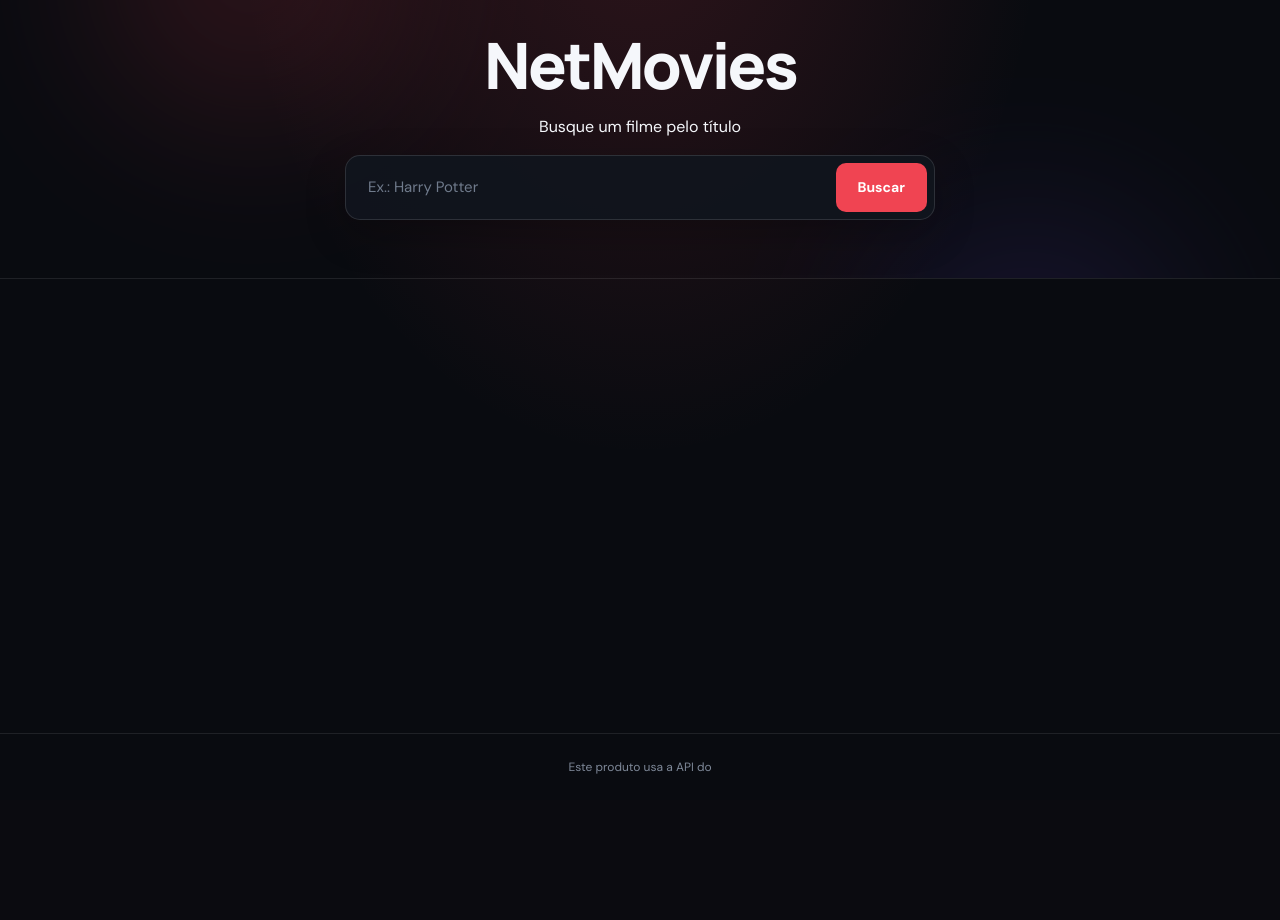
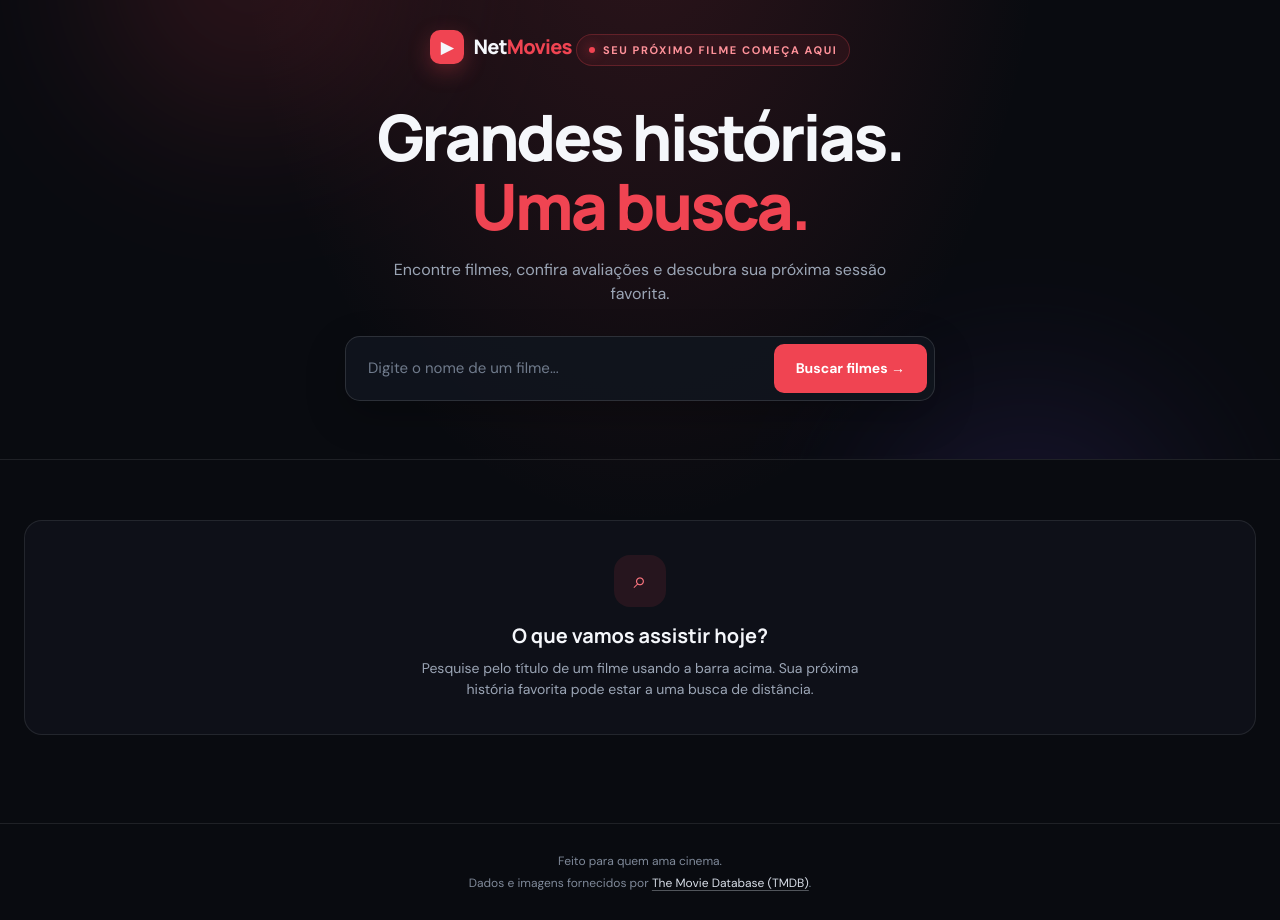
Before and after one commit to victorgasparotti/netmovies, a Flask app: page / in a window 1280 px wide. Before the commit the page ends 774 px from the top, so only its background shows below. Run offline with Flask 3, Linux system fonts and the light colour scheme.

Commit message:
Redesign do HTML e estrutura acessível do NetMovies

```diff
--- a/templates/index.html
+++ b/templates/index.html
@@ -1,52 +1,102 @@
 <!DOCTYPE html>
-<html lang="pt-br">
+<html lang="pt-BR">
 <head>
     <meta charset="UTF-8">
     <meta name="viewport" content="width=device-width, initial-scale=1.0">
-    <title>Catálogo de Filmes</title>
-    <link rel="stylesheet" href="/style.css">
+    <meta name="theme-color" content="#090b10">
+    <meta name="description" content="Encontre seus filmes favoritos no NetMovies. Pesquise títulos e descubra informações, avaliações e sinopses.">
+    <title>NetMovies — descubra seu próximo filme</title>
+    <link rel="preconnect" href="https://fonts.googleapis.com">
+    <link rel="preconnect" href="https://fonts.gstatic.com" crossorigin>
+    <link rel="stylesheet" href="{{ url_for('static', filename='style.css') }}">
 </head>
 <body>
     <header class="topo">
-        <h1>NetMovies</h1>
-        <p>Busque um filme pelo título</p>
+        <a class="marca" href="/" aria-label="NetMovies — página inicial">
+            <span class="marca-icone" aria-hidden="true">▶</span>
+            <span>Net<span>Movies</span></span>
+        </a>
 
-        <form method="post" class="busca">
-            <input type="text" name="titulo" placeholder="Ex.: Harry Potter" required>
-            <button type="submit">Buscar</button>
+        <p class="selo">Seu próximo filme começa aqui</p>
+        <h1>Grandes histórias.<br><span>Uma busca.</span></h1>
+        <p class="subtitulo">Encontre filmes, confira avaliações e descubra sua próxima sessão favorita.</p>
+
+        <form method="post" class="busca" role="search">
+            <input
+                type="search"
+                name="titulo"
+                placeholder="Digite o nome de um filme..."
+                aria-label="Nome do filme"
+                autocomplete="off"
+                required
+            >
+            <button type="submit">Buscar filmes <span aria-hidden="true">→</span></button>
         </form>
     </header>
 
     <main>
         {% if erro %}
-            <p class="erro">{{ erro }}</p>
+            <section class="estado erro" role="alert">
+                <div class="estado-icone" aria-hidden="true">!</div>
+                <h2>Não encontramos esse filme</h2>
+                <p>Confira se o título foi digitado corretamente e tente novamente.</p>
+            </section>
         {% endif %}
 
         {% if filmes %}
-            <section class="grade">
+            <section aria-labelledby="titulo-resultados">
+                <div class="cabecalho-resultados">
+                    <div>
+                        <h2 id="titulo-resultados">Resultados da busca</h2>
+                        <p>Escolha um título para conferir os detalhes.</p>
+                    </div>
+                    <span class="contador">{{ filmes|length }} filme(s)</span>
+                </div>
+
+                <div class="grade">
                     {% for filme in filmes %}
                         <article class="card">
+                            <div class="poster">
                                 {% if filme['poster_path'] %}
-                            <img src="https://image.tmdb.org/t/p/w500{{ filme['poster_path'] }}" alt="Pôster de {{ filme['title'] }}" loading="lazy">
+                                    <img
+                                        src="https://image.tmdb.org/t/p/w500{{ filme['poster_path'] }}"
+                                        alt="Pôster de {{ filme['title'] }}"
+                                        loading="lazy"
+                                    >
                                 {% else %}
-                            <div class="sem-poster">Sem pôster</div>
+                                    <div class="sem-poster">Pôster indisponível</div>
                                 {% endif %}
+                            </div>
+
                             <div class="info">
-                            <h2>{{ filme['title'] }}</h2>
-                            <p>
-                                {% if filme['release_date'] %}{{ filme['release_date'][:4] }}{% else %}Sem data{% endif %}
-                                ·
-                                {% if filme['vote_count'] %}⭐ {{ '%.1f'|format(filme['vote_average']) }}{% else %}Sem nota{% endif %}
-                            </p>
-                            <p class="sinopse">
-                                {% if filme['overview'] %}{{ filme['overview'] }}{% else %}Sem sinopse disponível.{% endif %}
-                            </p>
+                                <h3>{{ filme['title'] }}</h3>
+                                <div class="metadados">
+                                    <span>{% if filme['release_date'] %}{{ filme['release_date'][:4] }}{% else %}Ano indisponível{% endif %}</span>
+                                    <span aria-hidden="true">·</span>
+                                    {% if filme['vote_count'] and filme['vote_average'] %}
+                                        <span class="nota">★ {{ '%.1f'|format(filme['vote_average']) }}</span>
+                                    {% else %}
+                                        <span>Sem avaliação</span>
+                                    {% endif %}
+                                </div>
+                                <p class="sinopse">{% if filme['overview'] %}{{ filme['overview'] }}{% else %}Sinopse ainda não disponível em português.{% endif %}</p>
                             </div>
                         </article>
                     {% endfor %}
+                </div>
+            </section>
+        {% elif not erro %}
+            <section class="estado">
+                <div class="estado-icone" aria-hidden="true">⌕</div>
+                <h2>O que vamos assistir hoje?</h2>
+                <p>Pesquise pelo título de um filme usando a barra acima. Sua próxima história favorita pode estar a uma busca de distância.</p>
             </section>
         {% endif %}
     </main>
 
     <footer class="rodape">
-        Este produto usa a API do <a href="https://www.themoviedb.org/" target="_blank"
+        <p>Feito para quem ama cinema.</p>
+        <p>Dados e imagens fornecidos por <a href="https://www.themoviedb.org/" target="_blank" rel="noopener noreferrer">The Movie Database (TMDB)</a>.</p>
+    </footer>
+</body>
+</html>
```
Lines whose indentation alone changed are shown as unchanged.
